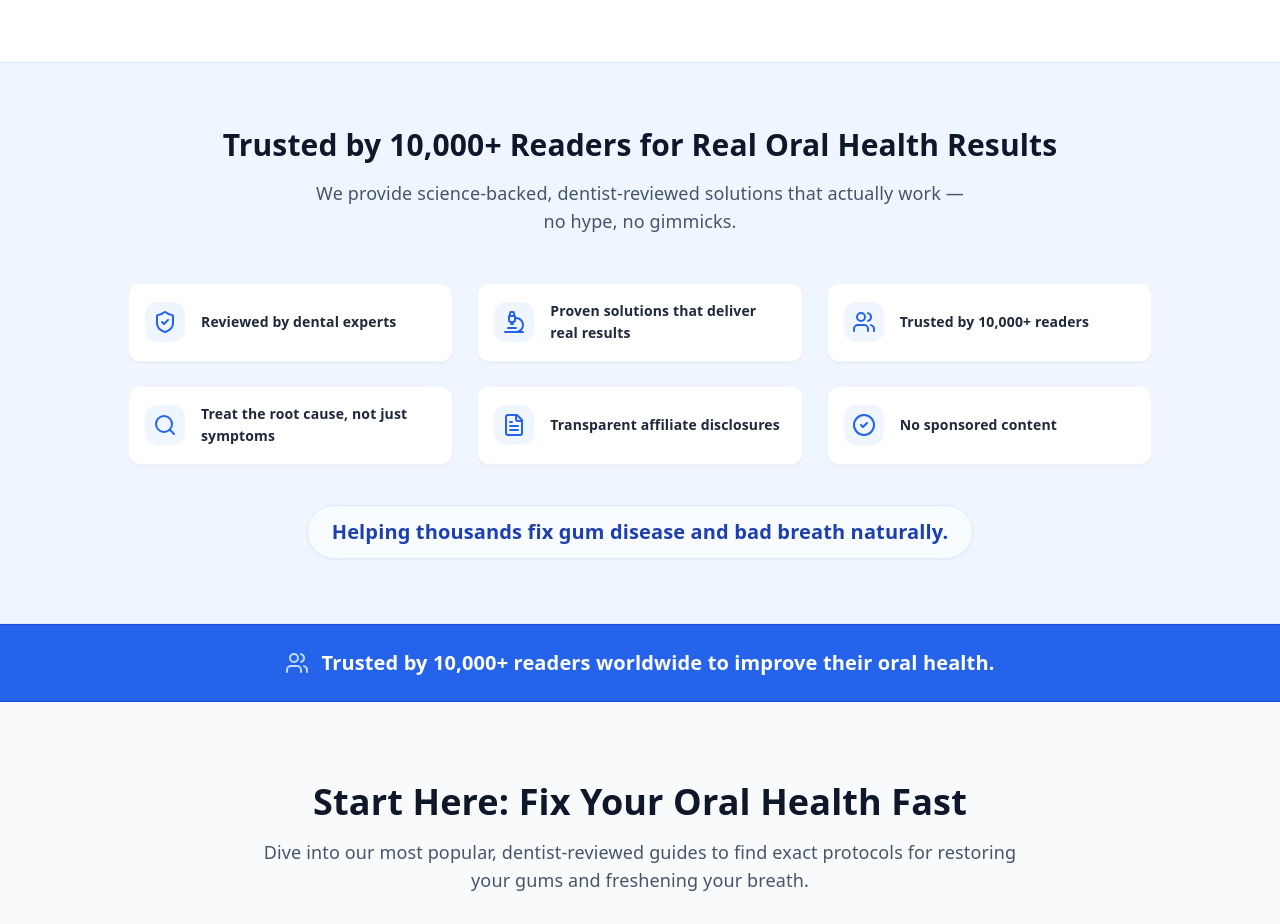
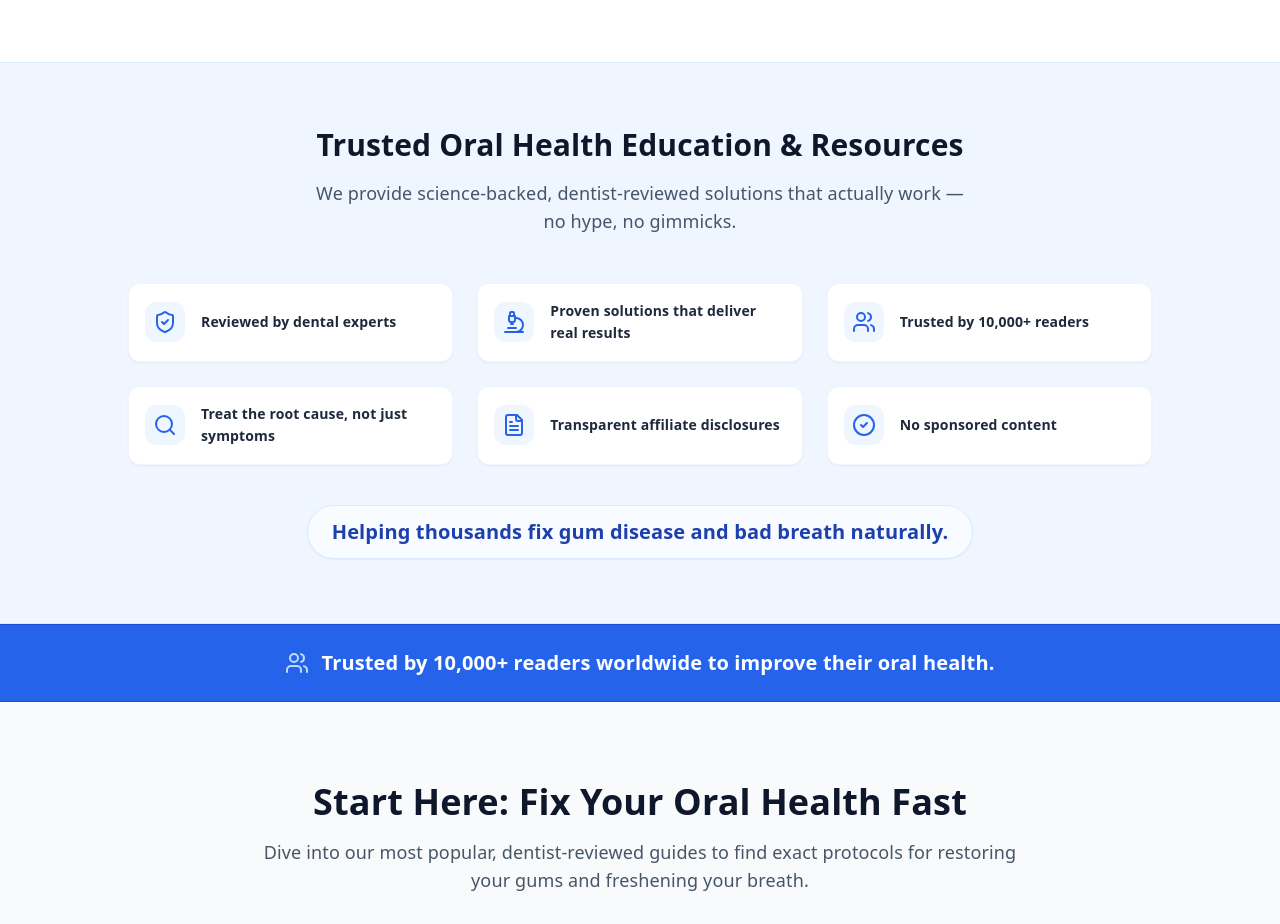
Before and after one commit to shatrudhan1/bestoralhealthguide, a React (Vite) app: page / in a window 1280 px wide. Shown: the part 1320-2244 px from the top of the page. Built offline with nearby package versions, Linux system fonts and the light colour scheme.

Commit message:
Update heading in HomePage component

```diff
--- a/src/pages/HomePage.jsx
+++ b/src/pages/HomePage.jsx
@@ -201,7 +201,7 @@ const personSchema = {
         <section className="py-16 bg-blue-50 border-y border-blue-100">
           <div className="max-w-7xl mx-auto px-4 sm:px-6 lg:px-8">
             <div className="text-center mb-12">
-              <h2 className="text-3xl font-bold text-slate-900 mb-4">Trusted by 10,000+ Readers for Real Oral Health Results</h2>
+              <h2 className="text-3xl font-bold text-slate-900 mb-4">Trusted Oral Health Education & Resources</h2>
               <p className="text-lg text-slate-600 max-w-2xl mx-auto">
                 We provide science-backed, dentist-reviewed solutions that actually work — no hype, no gimmicks.
               </p>
```
